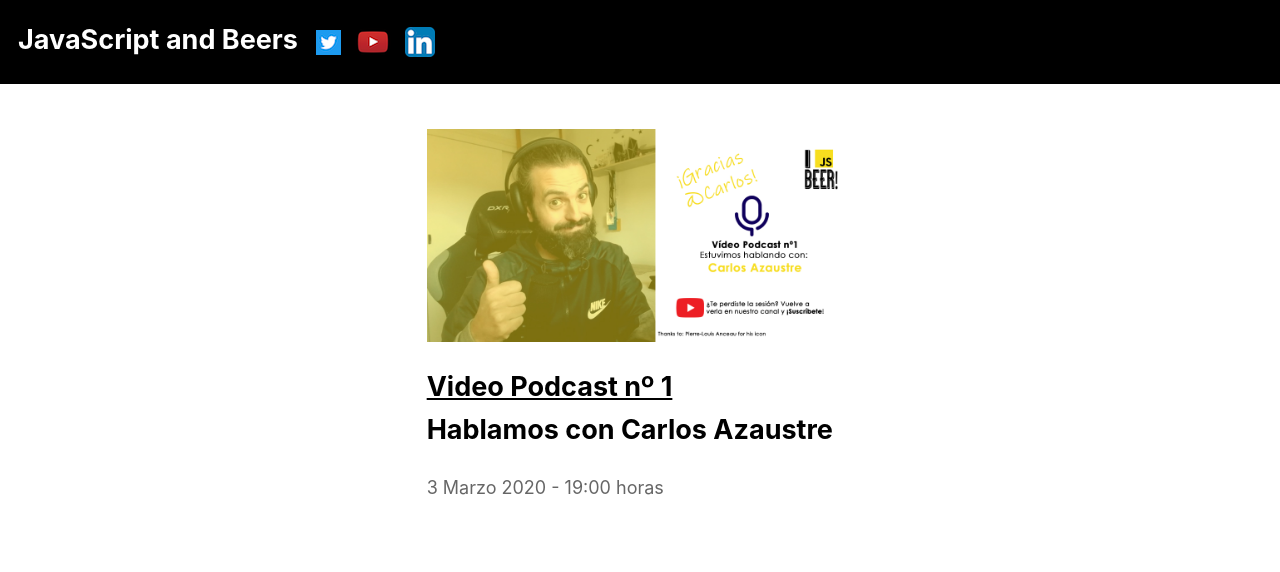
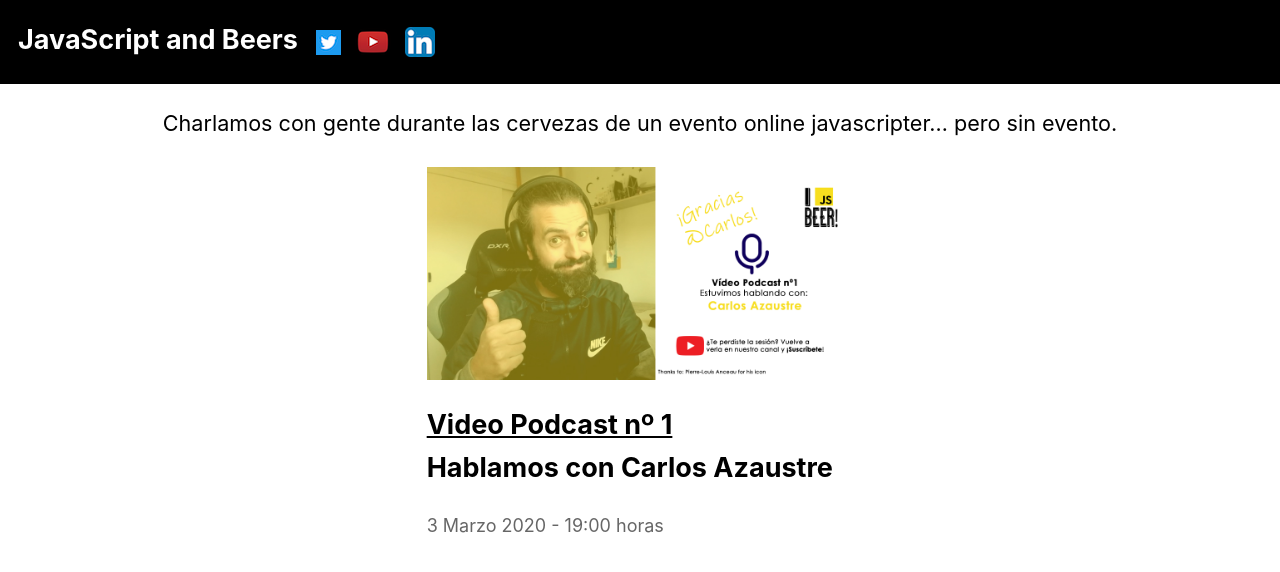
Before and after one commit to javascript-beer/javascript-beer.github.io, a Next.js app: page / in a window 1280 px wide. Shown: the top 572 px of the page. Built offline with nearby package versions, Linux system fonts and the light colour scheme.

Commit message:
feat(intro): add copy for the intro

```diff
--- a/components/layout.js
+++ b/components/layout.js
@@ -24,7 +24,10 @@ export default function Layout({ children, home }) {
           <li><a href="https://www.linkedin.com/company/javascript-beer/"><img src="/images/ico-linkedin.png" alt="ir a nuestro Linkedin" /></a></li>
         </ul>
       </header>
-      <main>{children}</main>
+      <main>
+        <p className="intro">Charlamos con gente durante las cervezas de un evento online javascripter… pero sin evento.</p>
+        {children}
+      </main>
     </>
   )
 }
--- a/styles/global.css
+++ b/styles/global.css
@@ -62,6 +62,13 @@ header a {
 
 .backToHome {
   margin: 3rem 0 0;
+}
+
+
+.intro {
+  margin-bottom: 0;
+  font-size: 1.2em;
+  text-align: center;
 }
 
 
```
